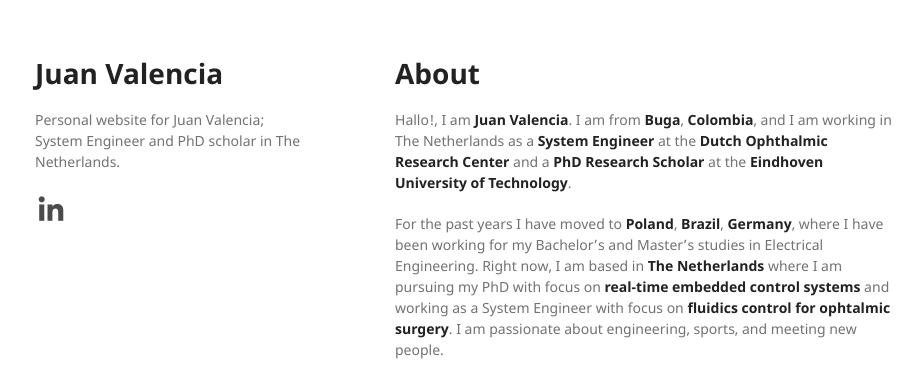
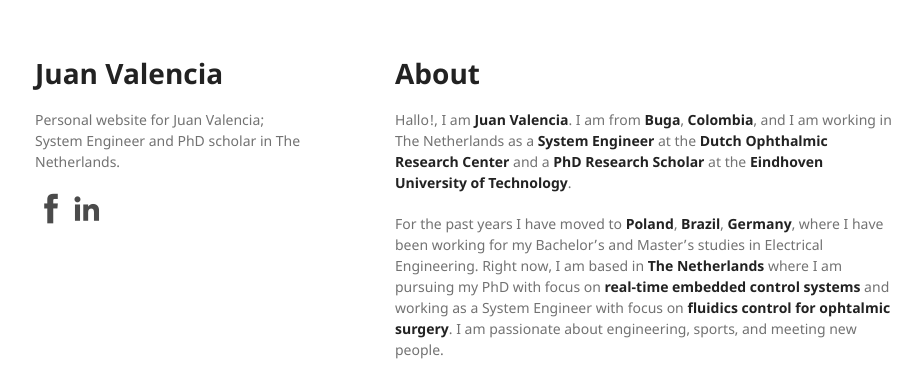
Before and after one commit to juanvalen15/juanvalen15.github.io, a Jekyll site: the page built from index.md, in a window 1280 px wide. Shown: the top 382 px of the page, without its empty margins (175-1097 px from the left). Built offline with Jekyll 4.4.1, drawn with Linux system fonts in a browser that asks for light colours; our own code applies the rules of GitHub Pages for plain Markdown files.

Commit message:
facebook
added facebook

```diff
--- a/_layouts/default.html
+++ b/_layouts/default.html
@@ -19,6 +19,7 @@
         <a href="{{ site.github.url }}"> <h1>{{ site.title | default: site.github.repository_name }}</h1> </a>
         <p>{{ site.description | default: site.github.project_tagline }}</p>
 
+        <a class="icon-facebook social-button borderless static" href="https://www.facebook.com/jdvalenciapayan"></a>
         <a class="icon-linkedin social-button borderless static" href="http://www.linkedin.com/in/jdvalenciapayan"></a>
 
 
```
